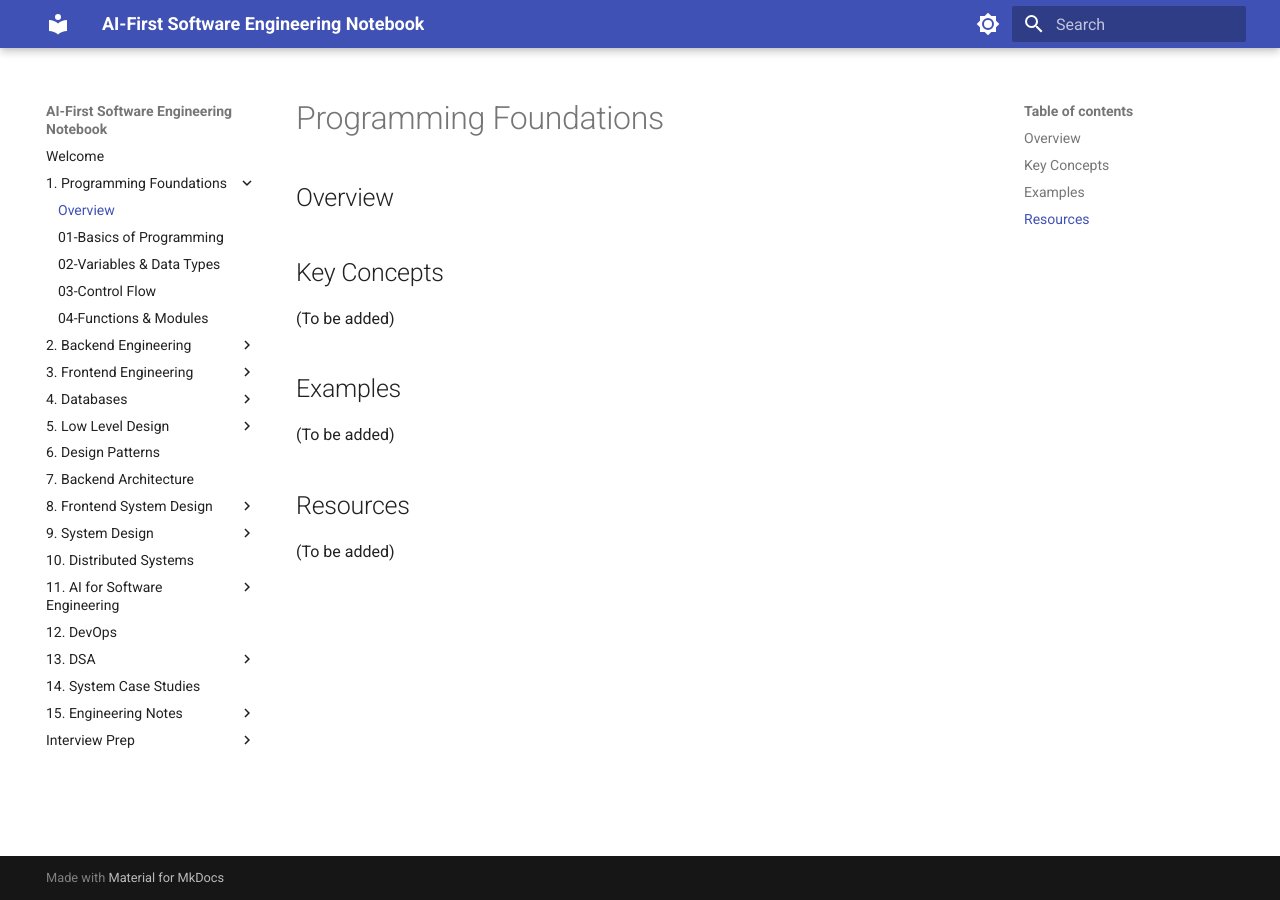
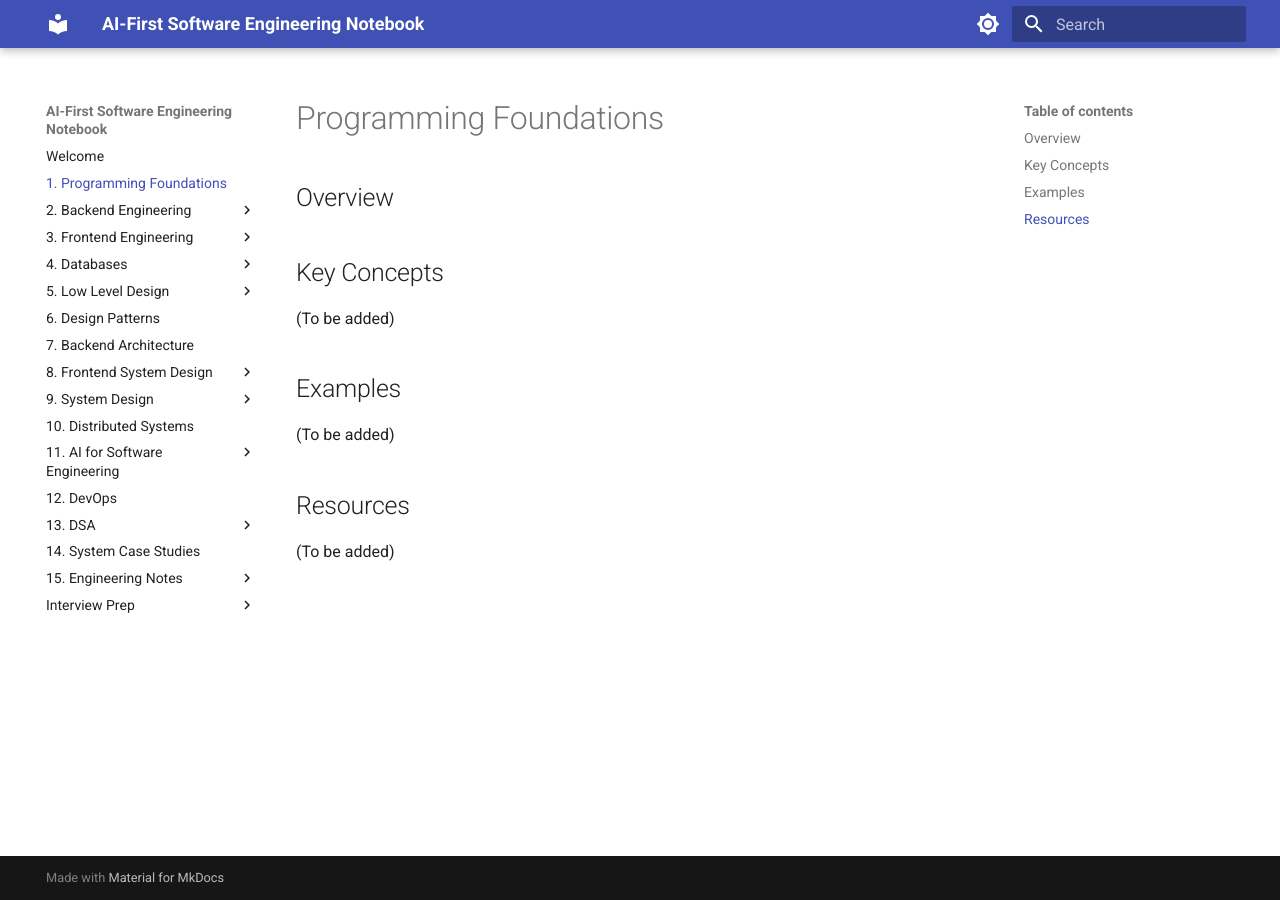
Before and after one commit to ergauravgoyal/ai-first-software-engineer, an MkDocs documentation site: the page built from docs/01-programming-foundations/index.md, in a window 1280 px wide. Built offline with MkDocs 1.6.1 and Material for MkDocs 9.7.7, drawn with Linux system fonts in a browser that asks for light colours.

Commit message:
Clean up stale navigation and placeholders to fix 404s

```diff
--- a/mkdocs.yml
+++ b/mkdocs.yml
@@ -28,12 +28,7 @@ theme:
 
 nav:
   - Welcome: "README.md"
-  - 1. Programming Foundations:
-      - "Overview": "01-programming-foundations/index.md"
-      - "01-Basics of Programming": "01-programming-foundations/01-basics.md"
-      - "02-Variables & Data Types": "01-programming-foundations/02-variables-datatypes.md"
-      - "03-Control Flow": "01-programming-foundations/03-control-flow.md"
-      - "04-Functions & Modules": "01-programming-foundations/04-functions-modules.md"
+  - 1. Programming Foundations: "01-programming-foundations/index.md"
   - 2. Backend Engineering:
       - Python:
           - "00. Python Basics": "02-backend-engineering/python/00-python-basics.md"
```
